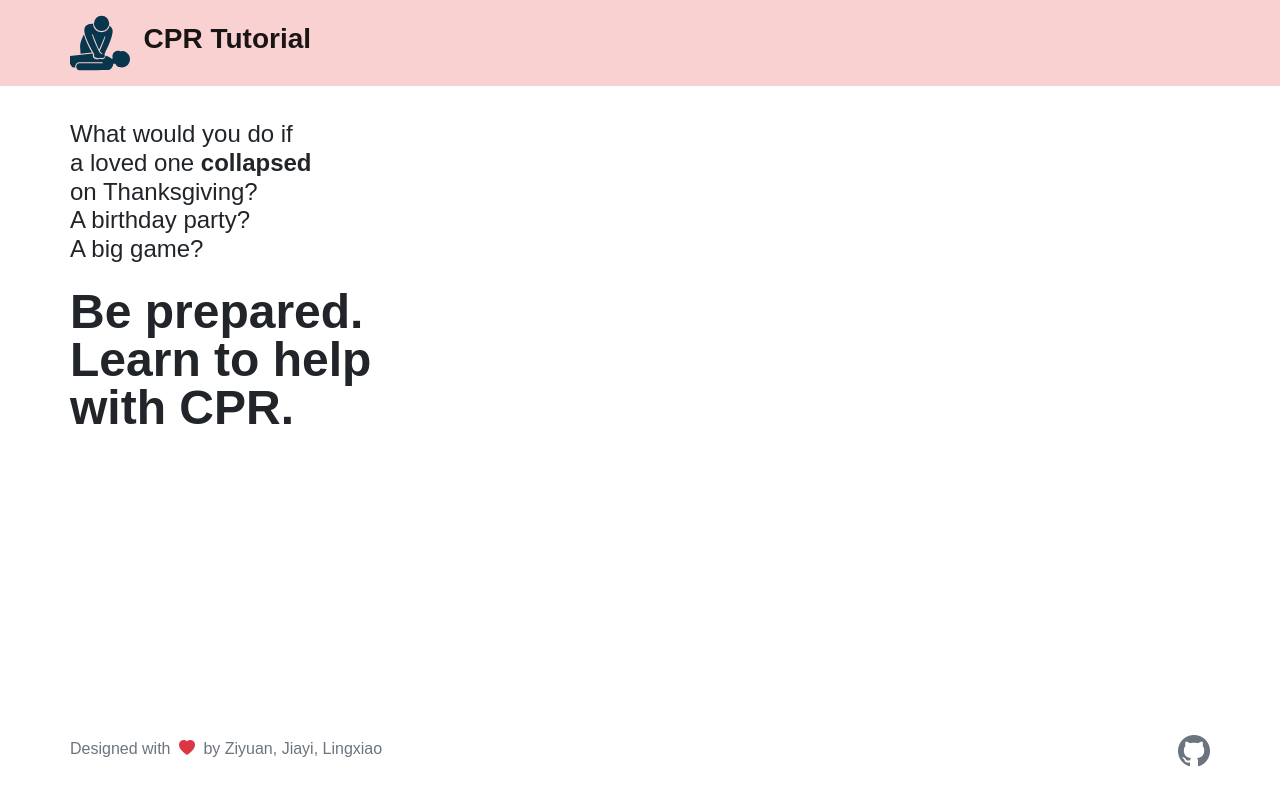
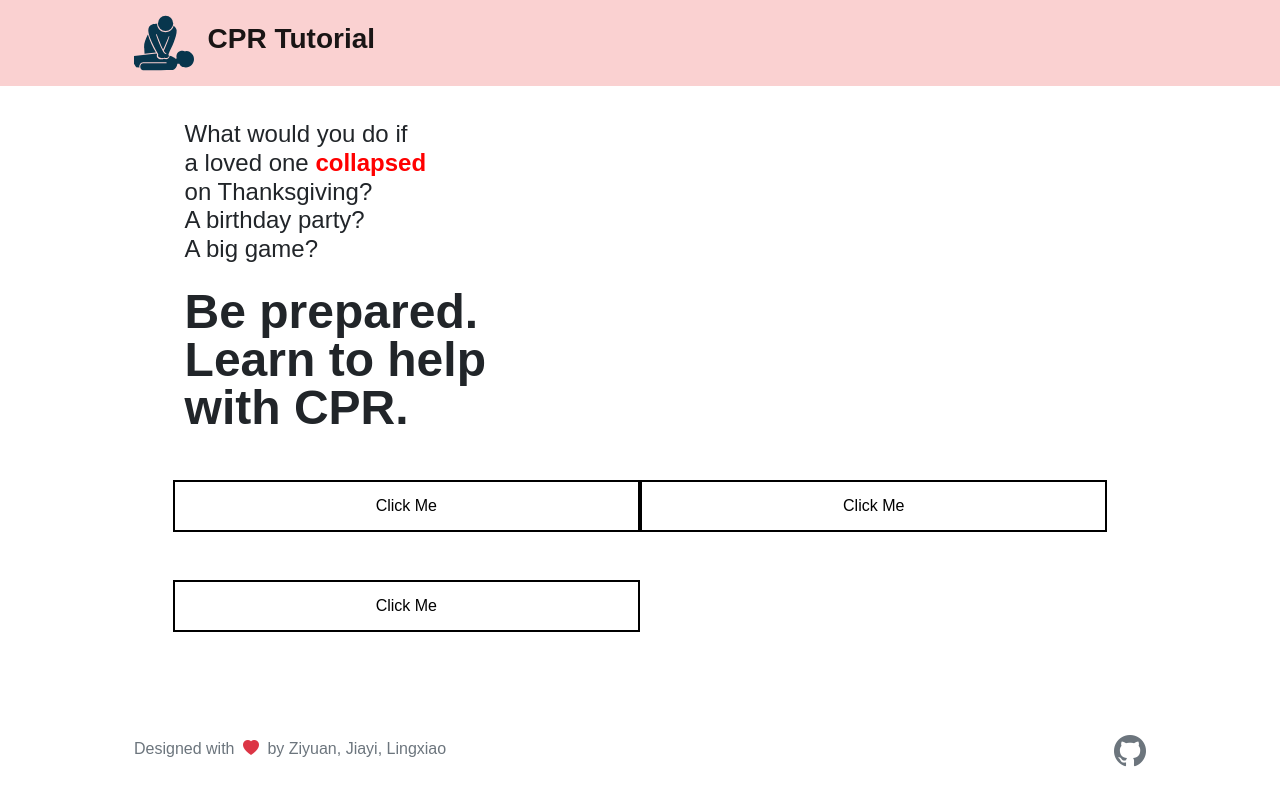
Before and after one commit to AllenHeartcore/CS4170_CU25sp_CPRTutorial, a Flask app: page / in a window 1280 px wide. Run offline with Flask 3, Linux system fonts and the light colour scheme; some libraries are stand-ins or nearby versions; some web fonts are replaced.

Commit message:
[Feature/home] Implement "sleek" button style, add to homepage

```diff
--- a/static/css/animation.css
+++ b/static/css/animation.css
@@ -1,11 +1,43 @@
-/* Spinners */
+/* Buttons */
 
-#loadingSpinner {
-    display: flex;
-    justify-content: center;
-    align-items: center;
-    margin-top: 5rem;
-    height: 75vh;
+.btn-sleek {
+    --offset: 15%;
+    position: relative;
+    display: inline-block;
+    padding: 12px 24px;
+    background: #fff;
+    border: 2px solid #000;
+    font-size: 1rem;
+    cursor: pointer;
+    z-index: 0;
+}
+
+.btn-sleek::before {
+    content: "";
+    position: absolute;
+    top: 0;
+    left: 0;
+
+    width: calc(100% + var(--offset));
+    height: calc(100% + var(--offset));
+
+    background: #000;
+    clip-path: polygon(
+        0 0,
+        0 50%,
+        calc(var(--offset)) calc(100% + var(--offset)),
+        calc(100% + var(--offset)) calc(100% + var(--offset)),
+        calc(100% + var(--offset)) calc(var(--offset)),
+        100% 0
+    );
+
+    z-index: -1;
+    opacity: 0;
+}
+
+.btn-sleek:hover::before {
+    opacity: 1;
+    transition: opacity 0.2s ease-in-out;
 }
 
 /* Shadows */
--- a/static/css/main.css
+++ b/static/css/main.css
@@ -15,7 +15,7 @@ body {
 
 .container {
     flex: 1;
-    padding: 0;
+    padding: 0 5%;
     width: 100%;
     font-family: "MoMA Sans", sans-serif;
     font-size: 24px;
@@ -73,6 +73,14 @@ body {
     font-family: Consolas, monospace;
 }
 
+.text-red {
+    color: red;
+}
+
+.text-green {
+    color: green;
+}
+
 .text-gray {
     color: gray;
 }
--- a/templates/home.html
+++ b/templates/home.html
@@ -15,11 +15,16 @@
             A birthday party? <br />
             A big game?
         </div>
+
         <div class="col-md-12 title mt-4">
             Be prepared. <br />
             Learn to help <br />
             with CPR.
         </div>
+
+        <button class="btn-sleek mt-5 w-50">Click Me</button>
+        <button class="btn-sleek mt-5 w-50">Click Me</button>
+        <button class="btn-sleek mt-5 w-50">Click Me</button>
     </div>
 </div>
 
```
